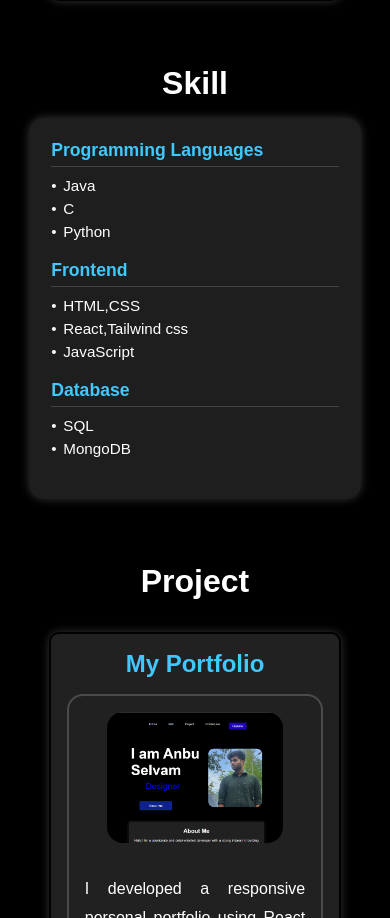
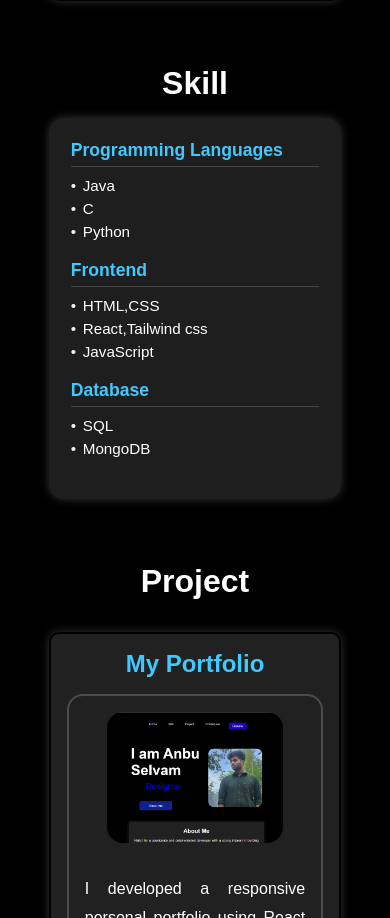
Before and after one commit to ANBUSELVAM-S/portfolio, a React (Vite) app: page / in a window 390 px wide. Shown: the part 2077-2995 px from the top of the page. Built offline with nearby package versions, Linux system fonts and the light colour scheme.

Commit message:
Updated portfolio

```diff
--- a/src/App.css
+++ b/src/App.css
@@ -655,9 +655,9 @@ li::before {
 }
 
 /* Small screen tweaks */
-@media (max-width: 400px) {
+@media (max-width: 768px) {
   .card {
-    max-width: 85%;
+    max-width: 75%;
     padding: 20px;
   }
 
```
